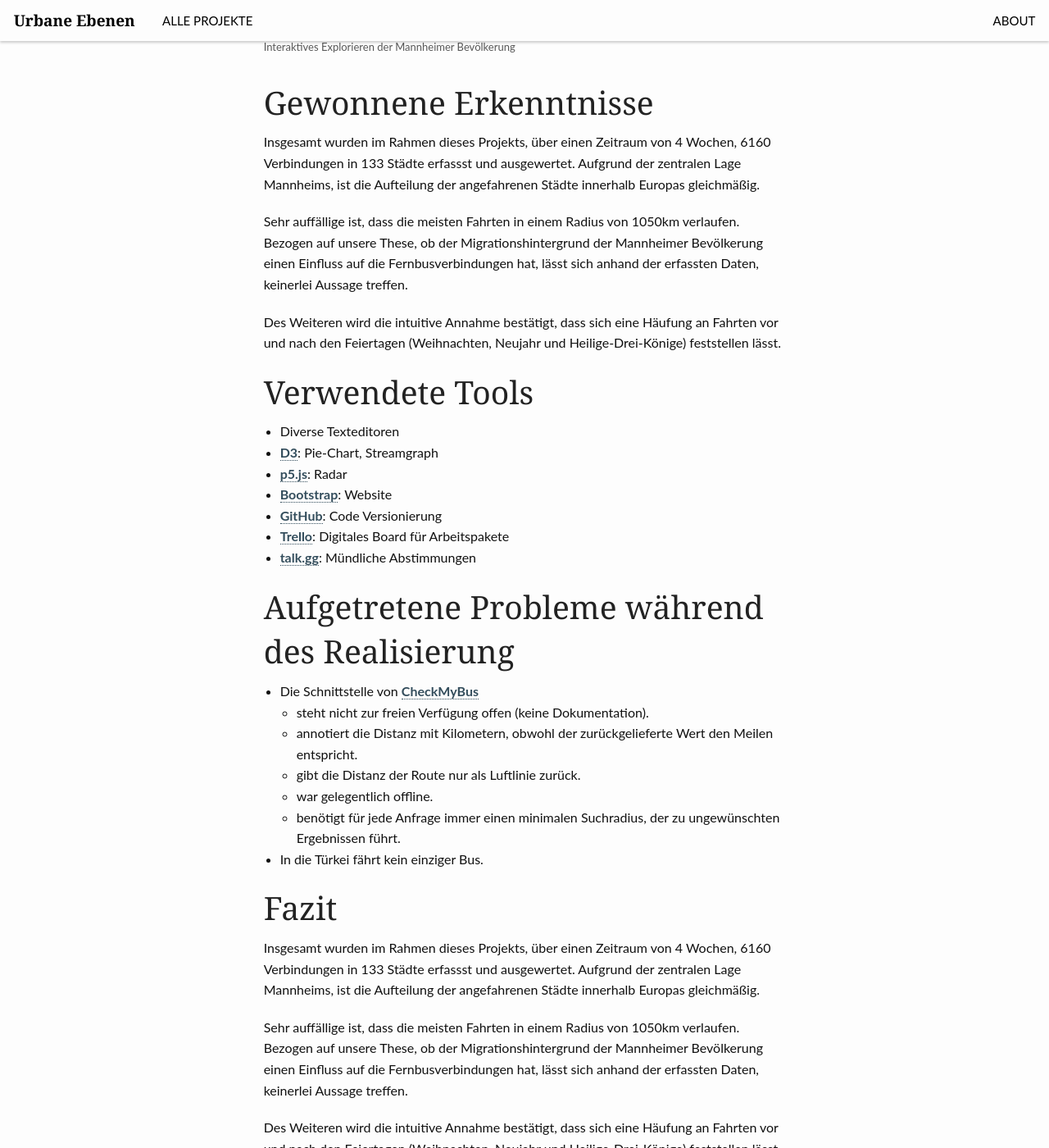
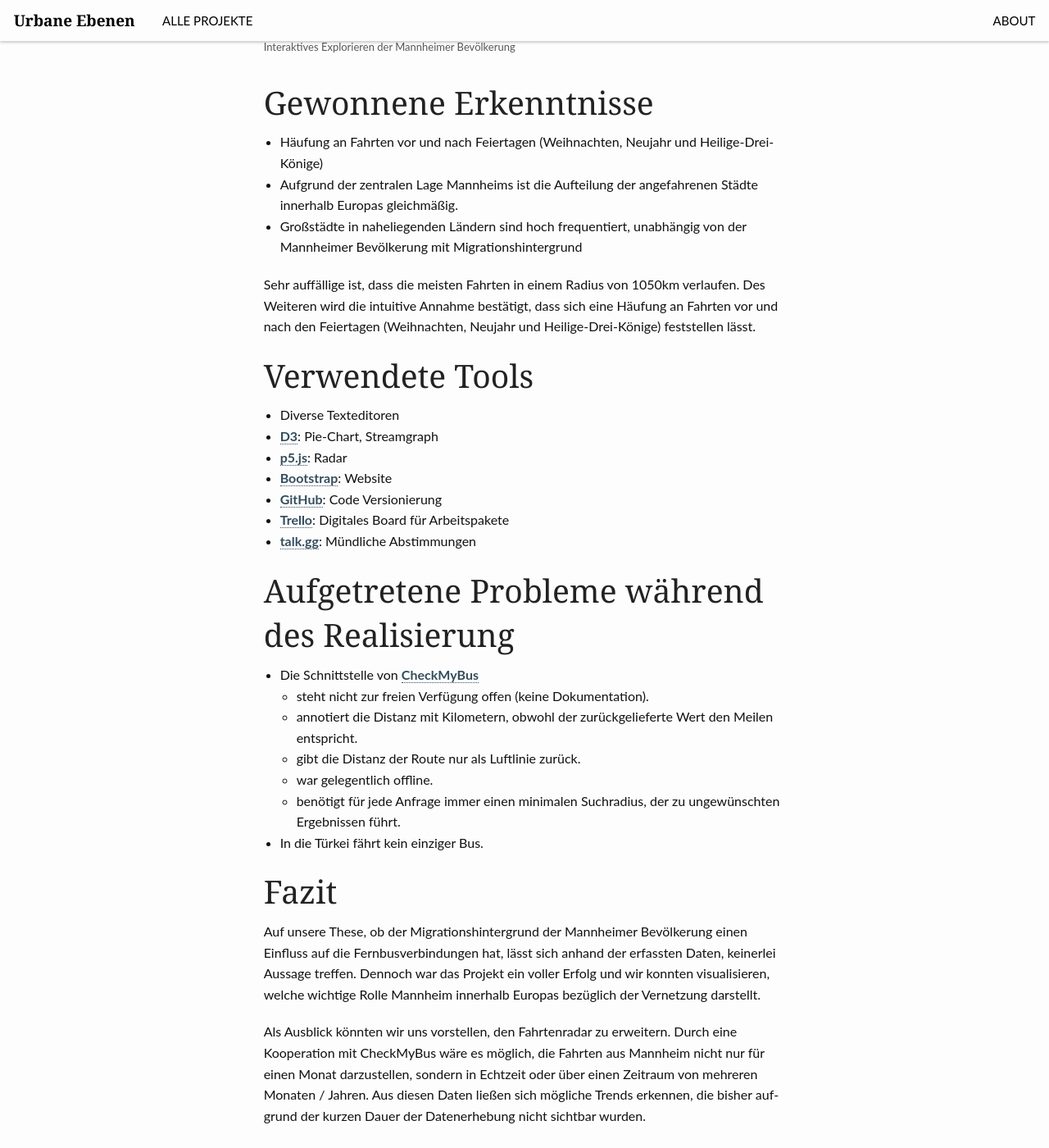
Before and after one commit to tillnagel/gdv-website, a Jekyll site: the page built from _posts/projects/2017-01-28-interbus.md, in a window 1280 px wide and 1400 px high, scrolled down 5278 px. Shown: the whole window at 82% size. Built offline with Jekyll 4.4.1, drawn with Linux system fonts in a browser that asks for light colours; some of the changed text lies outside the part shown.

Commit message:
Update 2017-01-28-interbus.md

```diff
--- a/_posts/projects/2017-01-28-interbus.md
+++ b/_posts/projects/2017-01-28-interbus.md
@@ -135,11 +135,11 @@ Der Vollständigkeit halber folgen nun die drei Visualisierungen, die wir auf un
 
 # Gewonnene Erkenntnisse
 
-Insgesamt wurden im Rahmen dieses Projekts, über einen Zeitraum von 4 Wochen, 6160 Verbindungen in 133 Städte erfassst und ausgewertet. Aufgrund der zentralen Lage Mannheims, ist die Aufteilung der angefahrenen Städte innerhalb Europas gleichmäßig.
+* Häufung an Fahrten vor und nach Feiertagen (Weihnachten, Neujahr und Heilige-Drei-Könige)
+* Aufgrund der zentralen Lage Mannheims ist die Aufteilung der angefahrenen Städte innerhalb Europas gleichmäßig.
+* Großstädte in naheliegenden Ländern sind hoch frequentiert, unabhängig von der Mannheimer Bevölkerung mit Migrationshintergrund
 
-Sehr auffällige ist, dass die meisten Fahrten in einem Radius von 1050km verlaufen. Bezogen auf unsere These, ob der Migrationshintergrund der Mannheimer Bevölkerung einen Einfluss auf die Fernbusverbindungen hat, lässt sich anhand der erfassten Daten, keinerlei Aussage treffen.
-
-Des Weiteren wird die intuitive Annahme bestätigt, dass sich eine Häufung an Fahrten vor und nach den Feiertagen (Weihnachten, Neujahr und Heilige-Drei-Könige) feststellen lässt.
+Sehr auffällige ist, dass die meisten Fahrten in einem Radius von 1050km verlaufen. Des Weiteren wird die intuitive Annahme bestätigt, dass sich eine Häufung an Fahrten vor und nach den Feiertagen (Weihnachten, Neujahr und Heilige-Drei-Könige) feststellen lässt.
 
 # Verwendete Tools
 
@@ -162,8 +162,6 @@ Des Weiteren wird die intuitive Annahme bestätigt, dass sich eine Häufung an F
 
 # Fazit
 
-Insgesamt wurden im Rahmen dieses Projekts, über einen Zeitraum von 4 Wochen, 6160 Verbindungen in 133 Städte erfassst und ausgewertet. Aufgrund der zentralen Lage Mannheims, ist die Aufteilung der angefahrenen Städte innerhalb Europas gleichmäßig.
+Auf unsere These, ob der Migrationshintergrund der Mannheimer Bevölkerung einen Einfluss auf die Fernbusverbindungen hat, lässt sich anhand der erfassten Daten, keinerlei Aussage treffen. Dennoch war das Projekt ein voller Erfolg und wir konnten visualisieren, welche wichtige Rolle Mannheim innerhalb Europas bezüglich der Vernetzung darstellt.
 
-Sehr auffällige ist, dass die meisten Fahrten in einem Radius von 1050km verlaufen. Bezogen auf unsere These, ob der Migrationshintergrund der Mannheimer Bevölkerung einen Einfluss auf die Fernbusverbindungen hat, lässt sich anhand der erfassten Daten, keinerlei Aussage treffen.
-
-Des Weiteren wird die intuitive Annahme bestätigt, dass sich eine Häufung an Fahrten vor und nach den Feiertagen (Weihnachten, Neujahr und Heilige-Drei-Könige) feststellen lässt.
+Als Ausblick könnten wir uns vorstellen, den Fahrtenradar zu erweitern. Durch eine Kooperation mit CheckMyBus wäre es möglich, die Fahrten aus Mannheim nicht nur für einen Monat darzustellen, sondern in Echtzeit oder über einen Zeitraum von mehreren Monaten / Jahren. Aus diesen Daten ließen sich mögliche Trends erkennen, die bisher aufgrund der kurzen Dauer der Datenerhebung nicht sichtbar wurden.
```
